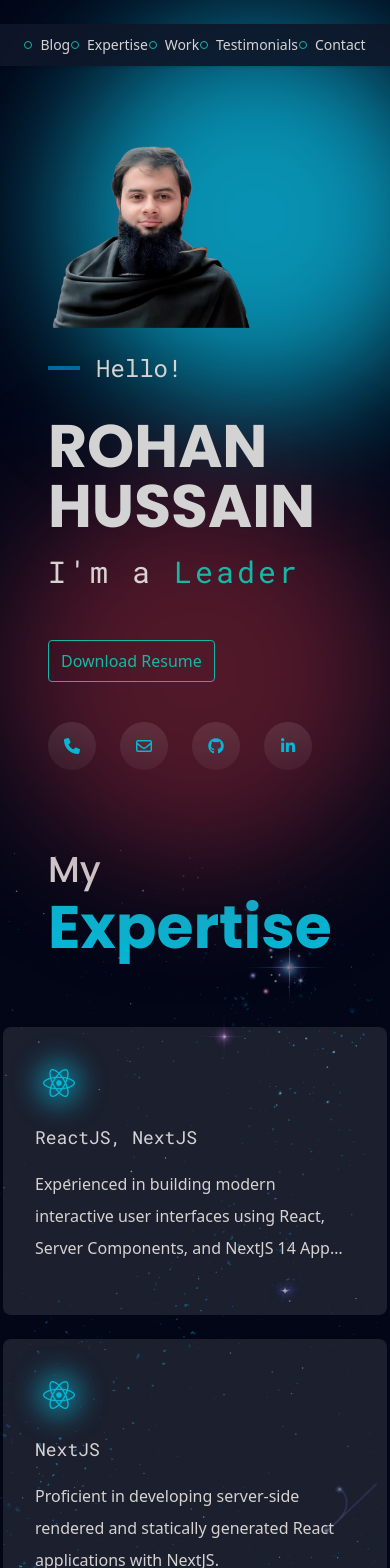
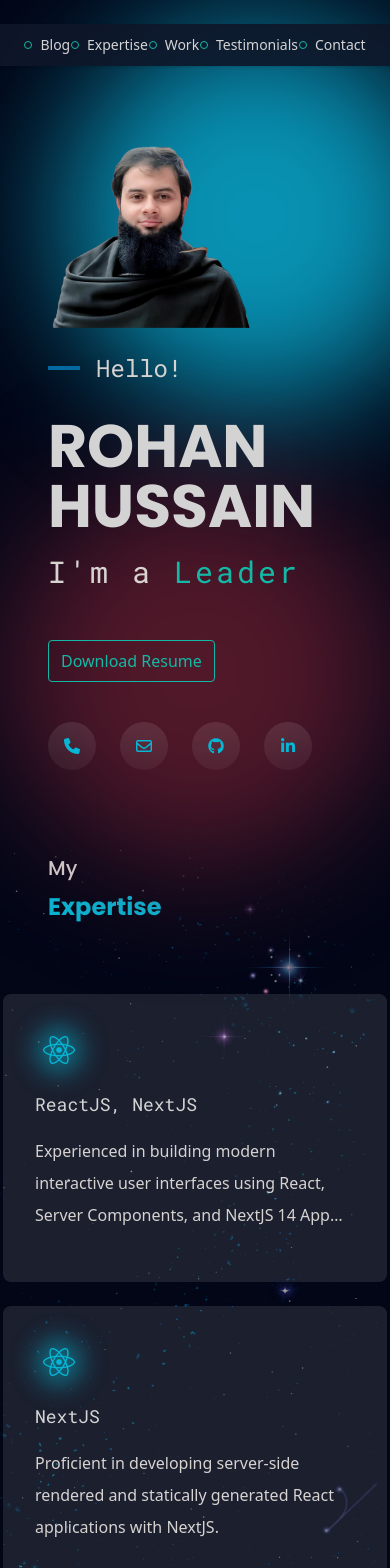
Before and after one commit to hallucinogenizer/portfolio-template, a React (Vite) app: page / in a window 390 px wide. Shown: the top 1568 px of the page. Built offline with nearby package versions, Linux system fonts and the light colour scheme.

Commit message:
shortened headings for mobile

```diff
--- a/src/components/common/SectionHeading.tsx
+++ b/src/components/common/SectionHeading.tsx
@@ -1,7 +1,11 @@
 export const SectionHeading = ({ title }: { title: [string, string] }) => (
   <h1 className="leading-10 font-['Poppins']">
-    <span className="text-neutral-300 text-4xl font-medium">{title[0]}</span>
+    <span className="text-neutral-300 md:text-4xl text-xl font-medium">
+      {title[0]}
+    </span>
     <br />
-    <span className="text-cyan-500 text-6xl font-semibold ">{title[1]}</span>
+    <span className="text-cyan-500 md:text-6xl text-2xl font-semibold ">
+      {title[1]}
+    </span>
   </h1>
 );
```
